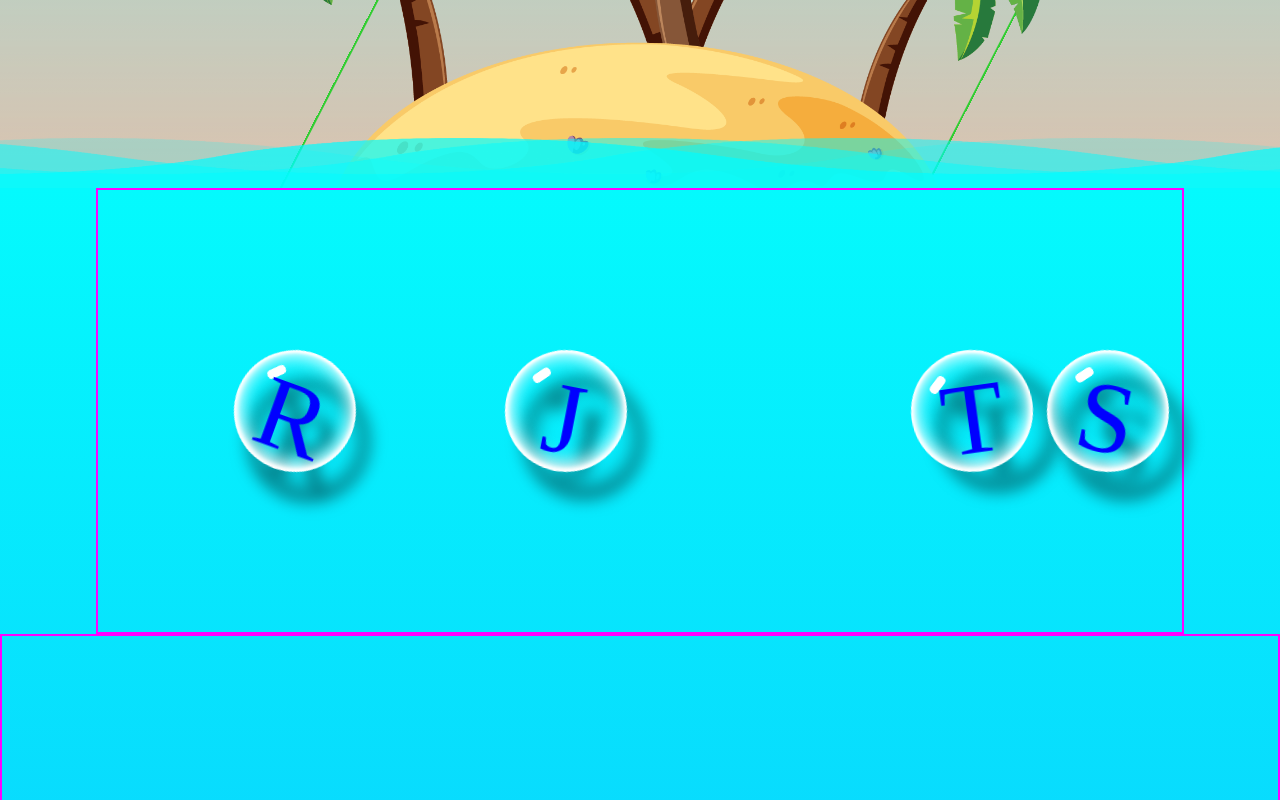
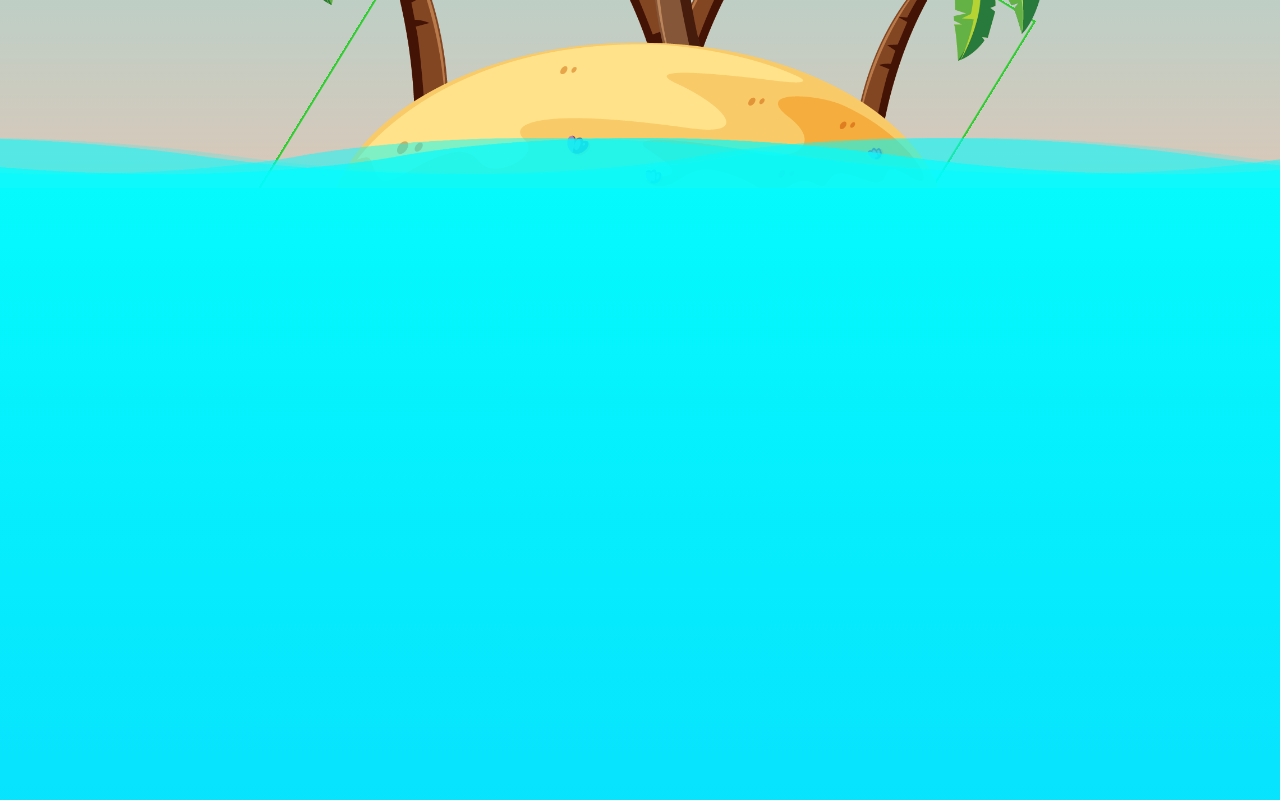
Before and after one commit to barbedStingray/ben-rehmann, a React (Create React App) app: page / in a window 1280 px wide. Shown: the part 580-1380 px from the top of the page. Built offline with nearby package versions, Linux system fonts and the light colour scheme; a web font is replaced by a local one.

Commit message:
css adjustments

```diff
--- a/src/App.css
+++ b/src/App.css
@@ -9,9 +9,11 @@
   src: url('./Fonts//WaterResistant.ttf');
 }
 
+
+/* ISLAND ANIMATION */
+
 body {
   --animation-speed: 30s;
-  /* background-color: #251d18; */
 }
 
 .islandPage {
@@ -405,53 +407,7 @@ h1 {
 }
 
 
-
-
-
-
-/* *************** UNDER SEA ************** */
-/* Parallax? */
-
-.underSea {
-  background-image: linear-gradient(180deg, #04fafd, #119dff, #262dec);
-  display: flex;
-  flex-direction: column;
-  align-items: center;
-}
-
-
-
-
-
-
-.projectTitle {
-  border: 2px solid magenta;
-  width: 85vw;
-  display: flex;
-  flex-direction: row;
-  gap: -10px;
-  padding: 20vh 0vh;
-}
-
-.projectEntry {
-  /* border: 2px solid black; */
-  flex: 1;
-
-}
-.projectLetter {
-  /* border: 2px solid gold; */
-  font-family: water;
-  color: blue;
-}
-
-.letterDiv {
-  /* border: 2px solid red; */
-  width: 9.5vw;
-  height: 9.5vw;
-}
-.projectOveride {
-  font-size: 8vw;
-}
+/* END ISLAND ANIMATIONS */
 
 
 
@@ -467,17 +423,68 @@ h1 {
 
 
 
+
+/* *************** UNDER SEA ************** */
+
+.underSea {
+  background-image: linear-gradient(180deg, #04fafd, #119dff, #262dec);
+  display: flex;
+  flex-direction: column;
+  align-items: center;
+}
+
+
+
+/* GALLERY DISPLAY TITLE */
+
+.projectTitle {
+  /* border: 2px solid magenta; */
+  width: 85vw;
+  display: flex;
+  flex-direction: row;
+  justify-content: space-around;
+  margin: -5vh 0vh 30vh 0vh;
+
+}
+
+.projectEntry {
+  /* border: 2px solid black; */
+
+}
+
+.projectLetter {
+  /* border: 2px solid gold; */
+  font-family: water;
+  color: gold;
+}
+
+.letterDiv {
+  /* border: 2px solid red; */
+  width: 11.5vw;
+  height: 11.5vw;
+}
+
+.projectOveride {
+  font-size: 9vw;
+}
+
+
+
+
+
+
+
 /* PROJECT LIST */
 
 
 .projectContainer {
-  border: 2px solid magenta;
+  /* border: 2px solid magenta; */
   width: 100vw;
   display: flex;
   flex-wrap: wrap;
   justify-content: center;
-  gap: 5vh;
-
+  gap: 7vh;
+  margin-bottom: 10vh;
 }
 
 
@@ -520,9 +527,10 @@ h1 {
 
 .bubbleDiv {
   /* border: 2px solid gold; */
-  animation: float 4s ease-in-out infinite;
+  animation: float 7s ease-in-out infinite;
   width: 14vw;
   height: 14vw;
+  font-size: 4vw;
 
 }
 
@@ -543,23 +551,20 @@ a {
 }
 
 a:hover {
-  color: rgb(0, 0, 254);
+  color: white;
 }
 
 .marginAdjust {
-  margin-top: 15px;
+  margin-top: 10px;
 }
 
 .bubble {
   display: flex;
+  flex-direction: column;
   justify-content: center;
   align-items: center;
-  font-size: 4vw;
-
 
   /* Bubble CSS */
-  /* width: 14vw; */
-  /* height: 14vw; */
   width: 100%;
   height: 100%;
   border-radius: 50%;
@@ -580,7 +585,6 @@ a:hover {
     0 0.1em 0.4em hsl(0, 90%, 100%) inset;
   transform-style: preserve-3d;
   filter: drop-shadow(0.45em 0.45em 8px hsla(0, 0%, 0%, 0.661));
-  /* animation: float 4s ease-in-out infinite; */
   cursor: pointer;
   transition: 0.3s;
 }
@@ -593,25 +597,202 @@ a:hover {
     0.05em 0 0.1em hsl(175, 98%, 50%) inset,
     -0.05em 0 0.1em hsl(175, 98%, 50%) inset,
     0 0.1em 0.4em hsl(0, 90%, 100%) inset;
+  transform: scale(1.1);
 }
 
+
+
+
+
+
+/* ABOUT SECTION */
+
+.aboutDiv {
+  /* border: 2px solid green; */
+  display: flex;
+  flex-direction: column;
+  width: 90vw;
+  color: rgb(0, 255, 221);
+  font-family: water;
+  padding-top: 12vh;
+}
+
+.aboutMe {
+  /* border: 2px solid red; */
+  width: 30vw;
+  height: 30vw;
+  font-size: 6vw;
+  margin-bottom: 15vh;
+  transition: 0.2s;
+  animation: float 4s ease-in-out infinite;
+
+}
+
+.creativeBubble,
+.leaderBubble,
+.visionBubble,
+.balanceBubble,
+.energyBubble,
+.passionBubble,
+.adaptBubble,
+.integrityBubble {
+  position: relative;
+  /* border: 2px solid gold; */
+  color: blue;
+}
+
+.energyBubble {
+  width: 10vw;
+  height: 10vw;
+  font-size: 2vw;
+  top: 0vh;
+  left: 54vw;
+}
+
+.leaderBubble {
+  width: 8vw;
+  height: 8vw;
+  font-size: 2.25vw;
+  top: -8vh;
+  left: 30vw;
+}
+
+.visionBubble {
+  width: 12vw;
+  height: 12vw;
+  font-size: 3vw;
+  top: -9vh;
+  left: 43vw;
+}
+
+.balanceBubble {
+  width: 14vw;
+  height: 14vw;
+  font-size: 2.75vw;
+  top: -15vh;
+  left: 14vw;
+}
+
+.creativeBubble {
+  width: 12vw;
+  height: 12vw;
+  top: -23vh;
+  left: 65vw;
+  font-size: 2.75vw;
+}
+
+.passionBubble {
+  width: 18vw;
+  height: 18vw;
+  font-size: 4vw;
+  top: -29vh;
+  left: 27vw;
+}
+
+.adaptBubble {
+  width: 16vw;
+  height: 16vw;
+  font-size: 4vw;
+  top: -41vh;
+  left: 51vw;
+}
+
+.integrityBubble {
+  width: 20vw;
+  height: 20vw;
+  font-size: 3.25vw;
+  top: -40vh;
+  left: 34vw;
+}
+
+
+
+
+
+
+/* BUBBLE ANIMATIONS */
 
 @keyframes float {
 
   from,
   to {
-    transform: translate(0, 3%);
+    transform: translate(0, 2%);
   }
 
   25% {
-    transform: translate(-3%, 0);
+    transform: translate(0%, -2%);
   }
 
   50% {
-    transform: translate(0, -3%);
+    transform: translate(0, 2%);
   }
 
   75% {
-    transform: translate(3%, 0);
+    transform: translate(0%, -2%);
   }
 }
+
+@keyframes floatOne {
+
+  from,
+  to {
+    transform: translate(0%, 8%);
+  }
+
+  25% {
+    transform: translate(0%, -2%);
+  }
+
+  50% {
+    transform: translate(0%, 4%);
+  }
+
+  75% {
+    transform: translate(0%, -6%);
+  }
+}
+@keyframes floatTwo {
+
+  from,
+  to {
+    transform: translate(0%, 8%);
+  }
+
+  22% {
+    transform: translate(3%, 0%);
+  }
+
+  46% {
+    transform: translate(3%, 4%);
+  }
+
+  70% {
+    transform: translate(0%, -5%);
+  }
+}
+@keyframes floatThree {
+
+  from,
+  to {
+    transform: translate(1%, 6%);
+  }
+
+  28% {
+    transform: translate(0%, 0%);
+  }
+
+  54% {
+    transform: translate(2%, 4%);
+  }
+
+  79% {
+    transform: translate(0%, -7%);
+  }
+}
+
+
+
+
+
+
+/* Media Queries for Mobile */
--- a/src/App.js
+++ b/src/App.js
@@ -3,8 +3,9 @@ import { useEffect, useState } from 'react';
 import starSky from './Images/stars.jpg';
 import Island from './Images/island.png';
 import stingrayLogo from './Images/LGreyIcon.png';
-import Project from './Project';
-import BubbleTitle from './BubbleTitle';
+import Project from './Components/Project';
+import BubbleTitle from './Components/BubbleTitle';
+import Bubble from './Components/Bubble';
 import AOS from 'aos';
 import 'aos/dist/aos.css';
 
@@ -12,7 +13,6 @@ import WitchesTodo from './Images/projectImages/witchesTodo.png';
 import Spartacus from './Images/projectImages/coolNAN.png';
 import DuckWeather from './Images/projectImages/duckWeather.png';
 import HobbitHues from './Images/projectImages/hobbitHues.png';
-import VeryFirst from './Images/projectImages/veryFirst.png';
 import PugsNCookies from './Images/projectImages/pugsNcookies.png';
 import TravelLog from './Images/projectImages/travelLog.png';
 
@@ -27,120 +27,144 @@ function App() {
     {
       image: HobbitHues,
       URL: 'https://hobbit-hues.vercel.app/#/home',
-      desc: ['Adventurous', 'Colorful', 'Creative']
+      desc: ['Framer-Motion', 'Cloudinary', 'Passport']
+    },
+    {
+      image: Spartacus,
+      URL: 'https://spartan-strength.vercel.app',
+      desc: ['Custom Hook', 'Responsive']
+    },
+    {
+      image: DuckWeather,
+      URL: 'https://duck-weather.vercel.app',
+      desc: ['Weather API', 'GeoLocation',]
     },
     {
       image: WitchesTodo,
       URL: 'https://witches-todo.vercel.app',
-      desc: ['React', 'Axios', 'Scary']
-    },
-    {
-      image: DuckWeather,
-      URL: 'https://duck-weather.vercel.app',
-      desc: ['Weather API', 'GeoLocation', 'Ducks']
-    },
-    {
-      image: Spartacus,
-      URL: 'https://spartan-strength.vercel.app',
-      desc: ['Custom Hook', 'Responsive', 'SVG']
+      desc: ['React', 'Axios']
     },
     {
       image: TravelLog,
       URL: 'https://travel-log-puce.vercel.app',
-      desc: ['Travel', 'Images', 'SVG']
+      desc: ['Images', 'SVG']
     },
     {
       image: PugsNCookies,
       URL: 'https://pugs-n-cookies.vercel.app',
-      desc: ['Next.js', 'File Routing', 'Crumbly']
+      desc: ['Next.js', 'File Routing']
     },
-    {
-      image: VeryFirst,
-      URL: 'https://barbedstingray.github.io',
-      desc: ['1st Project', 'Ever', 'Resume']
-    }
   ]);
 
   const [projectTitle, setProjectTitle] = useState([
     {
-      letter: 'P',
-      animation: 'float 4s ease-in-out infinite',
+      letter: 'G',
+      animation: 'floatOne 6s ease-in-out infinite',
       rotate: 'rotate(-5deg)',
-      entry: 'fade-up-left',
+      entry: 'fade-up',
+      duration: '1000',
+    },
+    {
+      letter: 'A',
+      animation: 'floatTwo 6s ease-in-out infinite',
+      rotate: 'rotate(18deg)',
+      entry: 'fade-up',
+      duration: '1900',
+
+    },
+    {
+      letter: 'L',
+      animation: 'floatTwo 7s ease-in-out infinite',
+      rotate: 'rotate(-11deg)',
+      entry: 'fade-up',
+      duration: '1200',
+    },
+    {
+      letter: 'L',
+      animation: 'floatThree 6s ease-in-out infinite',
+      rotate: 'rotate(11deg)',
+      entry: 'fade-up',
+      duration: '2100',
+    },
+    {
+      letter: 'E',
+      animation: 'floatOne 8s ease-in-out infinite',
+      rotate: 'rotate(-10deg)',
+      entry: 'fade-up',
+      duration: '1600',
     },
     {
       letter: 'R',
-      animation: '',
-      rotate: 'rotate(20deg)',
-      entry: '',
-    },
-    {
-      letter: '0',
-      animation: '',
-      rotate: 'rotate(-10deg)',
-      entry: 'fade-up-left',
-    },
-    {
-      letter: 'J',
-      animation: '',
-      rotate: 'rotate(11deg)',
-      entry: '',
-    },
-    {
-      letter: 'E',
-      animation: '',
-      rotate: 'rotate(-6deg)',
-      entry: 'fade-up-left',
-    },
-    {
-      letter: 'C',
-      animation: '',
-      rotate: 'rotate(4deg)',
-      entry: 'flip-up',
-    },
-    {
-      letter: 'T',
-      animation: '',
-      rotate: 'rotate(-8deg)',
-      entry: '',
-    },
-    {
-      letter: 'S',
-      animation: '',
-      rotate: 'rotate(12deg)',
-      entry: '',
-    },
-  ]);
-  const [hobbyTitle, setHobbyTitle] = useState([
-    {
-      letter: 'H',
-      animation: 'float 4s ease-in-out infinite',
-      rotate: 'rotate(-5deg)',
-      entry: 'fade-up-left',
-    },
-    {
-      letter: 'O',
-      animation: '',
-      rotate: 'rotate(20deg)',
-      entry: '',
-    },
-    {
-      letter: 'B',
-      animation: '',
-      rotate: 'rotate(-10deg)',
-      entry: 'fade-up-left',
-    },
-    {
-      letter: 'B',
-      animation: '',
-      rotate: 'rotate(11deg)',
-      entry: '',
+      animation: 'floatThree 7s ease-in-out infinite',
+      rotate: 'rotate(10deg)',
+      entry: 'fade-up',
+      duration: '2700',
     },
     {
       letter: 'Y',
-      animation: '',
+      animation: 'floatOne 6.5s ease-in-out infinite',
       rotate: 'rotate(-6deg)',
-      entry: 'fade-up-left',
+      entry: 'fade-up',
+      duration: '2200',
+    },
+  ]);
+  const [aboutList, setAboutList] = useState([
+    {
+      name: 'Energy',
+      div: 'energyBubble',
+      animation: 'floatOne 6s ease-in-out infinite',
+      entry: 'fade-up',
+      rotate: 'rotate(10deg)',
+    },
+
+    {
+      name: 'Lead',
+      div: 'leaderBubble',
+      animation: 'floatTwo 6.5s ease-in-out infinite',
+      entry: 'fade-up',
+      rotate: 'rotate(-5deg)',
+    },
+    {
+      name: 'Vision',
+      div: 'visionBubble',
+      animation: 'floatThree 6s ease-in-out infinite',
+      entry: 'fade-up',
+      rotate: 'rotate(6deg)',
+    },
+    {
+      name: 'Balance',
+      div: 'balanceBubble',
+      animation: 'floatTwo 7s ease-in-out infinite',
+      entry: 'fade-up',
+      rotate: 'rotate(-20deg)',
+    },
+    {
+      name: 'Create',
+      div: 'creativeBubble',
+      animation: 'floatOne 8s ease-in-out infinite',
+      entry: 'fade-up',
+      rotate: 'rotate(16deg)',
+    },
+    {
+      name: 'Passion',
+      div: 'passionBubble',
+      animation: 'floatThree 7s ease-in-out infinite',
+      entry: 'fade-up',
+      rotate: 'rotate(-10deg)',
+    },
+    {
+      name: 'Adapt',
+      div: 'adaptBubble',
+      animation: 'floatOne 6.5s ease-in-out infinite',
+      entry: 'fade-up',
+      rotate: 'rotate(9deg)',
+    },
+    {
+      name: 'Integrity',
+      div: 'integrityBubble',
+      animation: 'floatTwo 7s ease-in-out infinite',
+      entry: 'fade-up',
+      rotate: 'rotate(7deg)',
     },
   ]);
 
@@ -183,7 +207,25 @@ function App() {
       </section>
 
 
+
+
       <section className='underSea'>
+
+        <div className='aboutDiv'>
+
+          {/* <div className='descriptors'> */}
+          {aboutList.map((bubble) => (
+            <Bubble
+              name={bubble.name}
+              div={bubble.div}
+              entry={bubble.entry}
+              animation={bubble.animation}
+              rotate={bubble.rotate}
+            />
+          ))}
+          {/* </div> */}
+        </div>
+
 
         <div className='projectTitle'>
           {projectTitle.map((letter) => (
@@ -192,6 +234,7 @@ function App() {
               animation={letter.animation}
               rotate={letter.rotate}
               entry={letter.entry}
+              duration={letter.duration}
             />
           ))}
         </div>
@@ -203,17 +246,24 @@ function App() {
           ))}
         </div>
 
-        <div className='projectTitle'>
-          {hobbyTitle.map((letter) => (
-            <BubbleTitle
-              letter={letter.letter}
-              animation={letter.animation}
-              rotate={letter.rotate}
-              entry={letter.entry}
-            />
-          ))}
 
+        <div
+        data-aos='fade'
+        data-aos-duration='1000'
+        >
+          <div className='aboutMe' >
+            <a href='https://barbedstingray.github.io' target='_blank'>
+              <div className='bubble'>
+                <p className='marginAdjust'>ABOUT</p>
+                <p className='marginAdjust'>ME</p>
+              </div>
+            </a>
+          </div>
         </div>
+
+
+
+
 
       </section>
 
--- /dev/null
+++ b/src/Components/Bubble.jsx
@@ -0,0 +1,23 @@
+import React from 'react'
+
+const Bubble = ({ name, div, entry, animation, rotate }) => {
+    return (
+        <div
+            data-aos={entry}
+            data-aos-duration='1000'
+        >
+            <div className={div}
+                style={{ transform: rotate }}
+
+            >
+                <div className='bubble'
+                    style={{ animation: animation }}
+                >
+                    <p className='marginAdjust'>{name}</p>
+                </div>
+            </div>
+        </div>
+    )
+}
+
+export default Bubble
--- a/src/BubbleTitle.jsx
+++ b/src/Components/BubbleTitle.jsx
@@ -1,10 +1,13 @@
 import React from 'react'
 
-const BubbleTitle = ({ letter, animation, rotate, entry }) => {
+const BubbleTitle = ({ letter, animation, rotate, entry, duration }) => {
+
+
+
     return (
         <div className='projectEntry'
             data-aos={entry}
-            data-aos-duration="3000"
+            data-aos-duration={duration}
         >
             <div className='projectLetter'
                 style={{ animation: animation }}
@@ -12,7 +15,9 @@ const BubbleTitle = ({ letter, animation, rotate, entry }) => {
                 <div className='letterDiv'
                     style={{ transform: rotate }}
                 >
-                    <div className='bubble' >
+                    <div className='bubble'
+                        // style={{ color: 'white' }}
+                    >
                         <p className='marginAdjust projectOveride'>{letter}</p>
                     </div>
                 </div>
```
Also changed, not shown: src/Components/Project.jsx (renamed from src/Project.jsx, +17 -5 lines).
